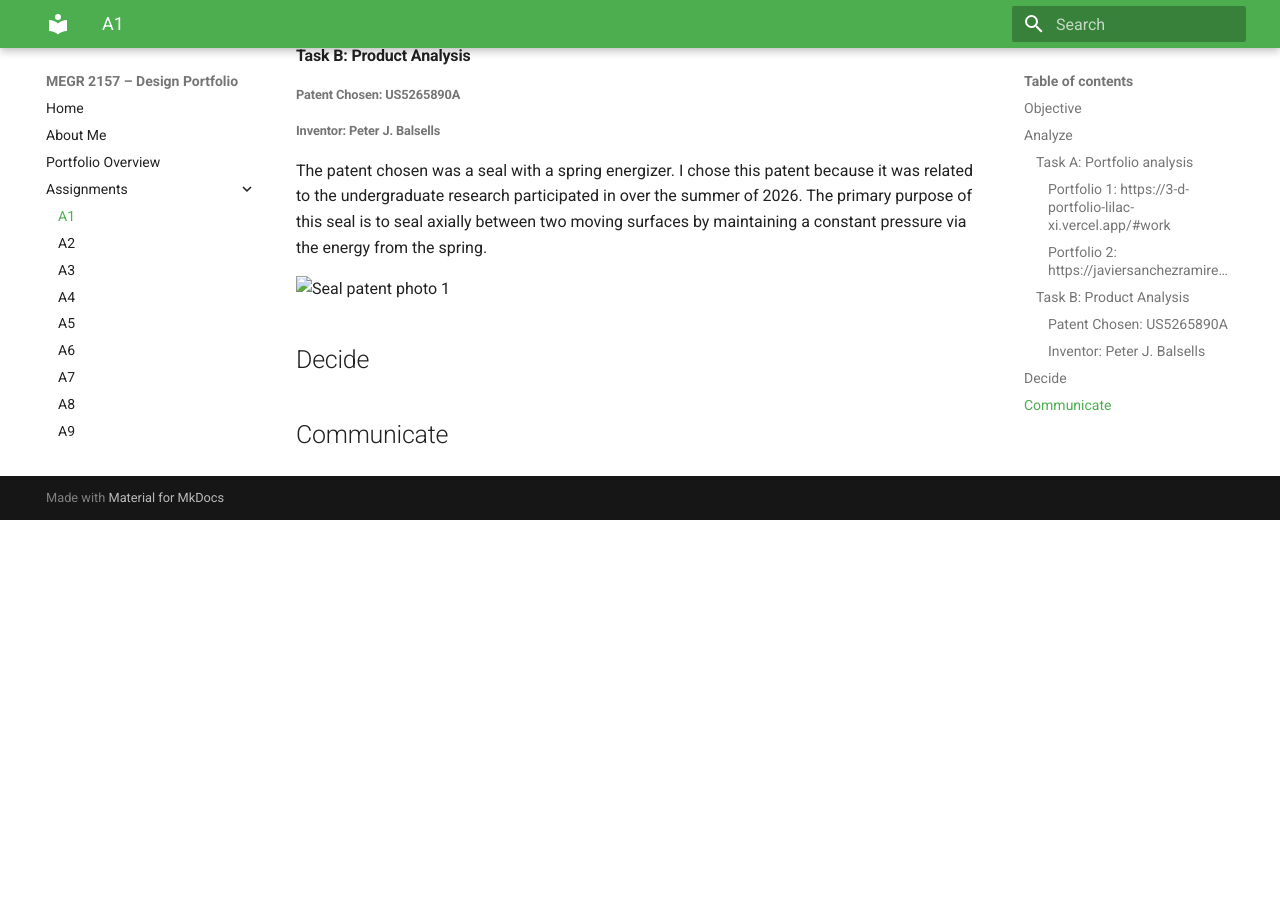
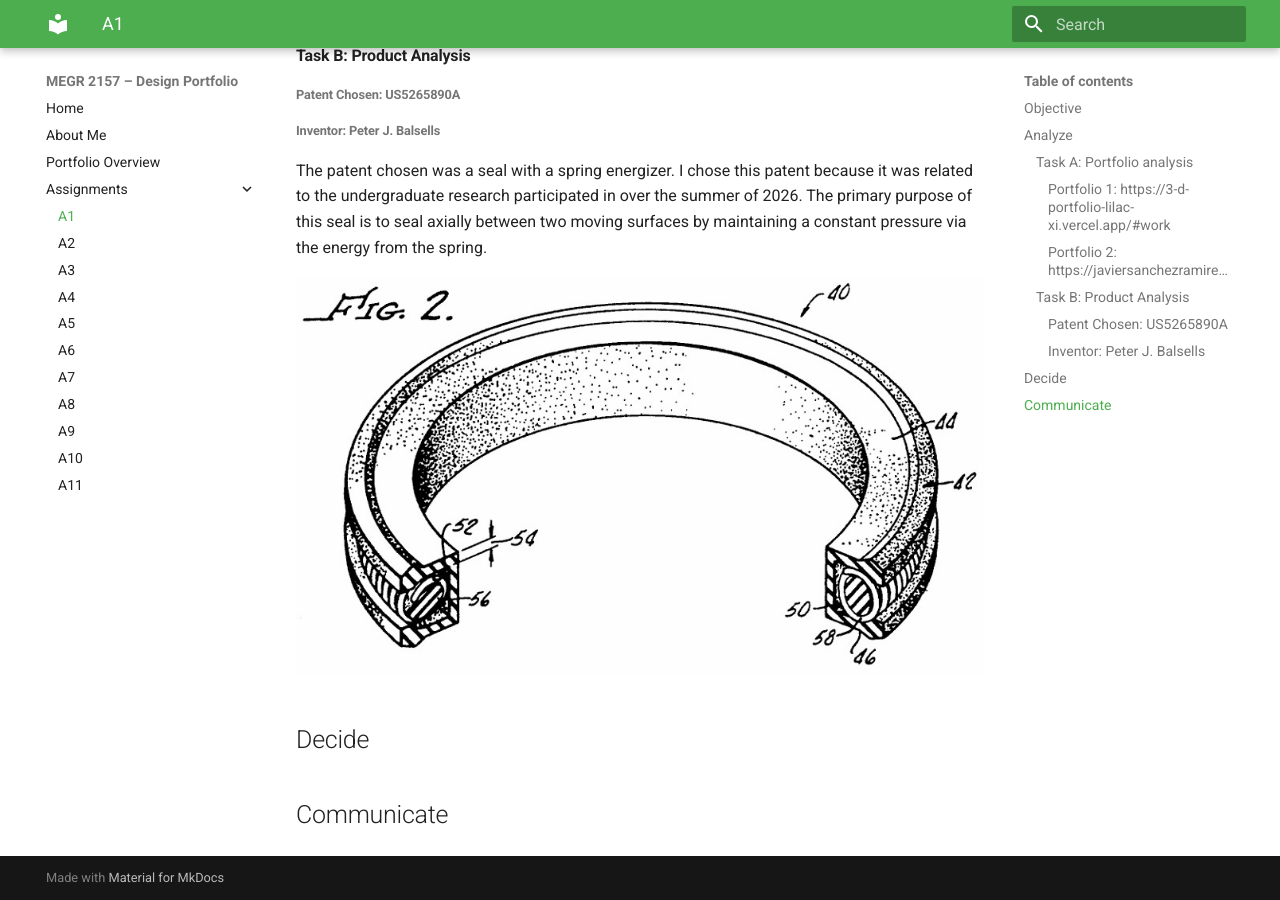
Before and after one commit to SanjayKashyap24/design-projects-portfolio, an MkDocs documentation site: the page built from docs/assignments/A01/index.md, in a window 1280 px wide and 900 px high, scrolled down 988 px. Built offline with MkDocs 1.6.1 and Material for MkDocs 9.7.7, drawn with Linux system fonts in a browser that asks for light colours; before the commit the page ends 1508 px from its top, so only the background shows below that.

Commit message:
Fix image path for seal patent photo 1
Corrected the image path for the seal patent photo.

```diff
--- a/docs/assignments/A01/index.md
+++ b/docs/assignments/A01/index.md
@@ -20,7 +20,7 @@ This online portfolio is similar to the first portfolio analyzed in that it allo
 
 The patent chosen was a seal with a spring energizer. I chose this patent because it was related to the undergraduate research participated in over the summer of 2026. The primary purpose of this seal is to seal axially between two moving surfaces by maintaining a constant pressure via the energy from the spring.
 
-![Seal patent photo 1](images/image-SpringSealPatentPhoto1.jpg)
+![Seal patent photo 1](image-SpringSealPatentPhoto1.jpg)
 
 
 
```
